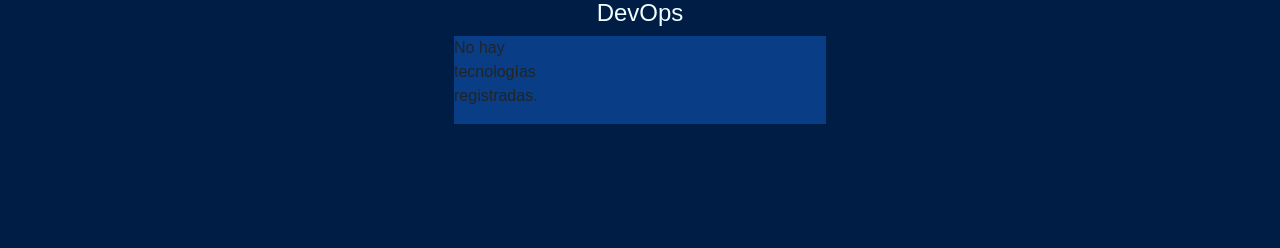
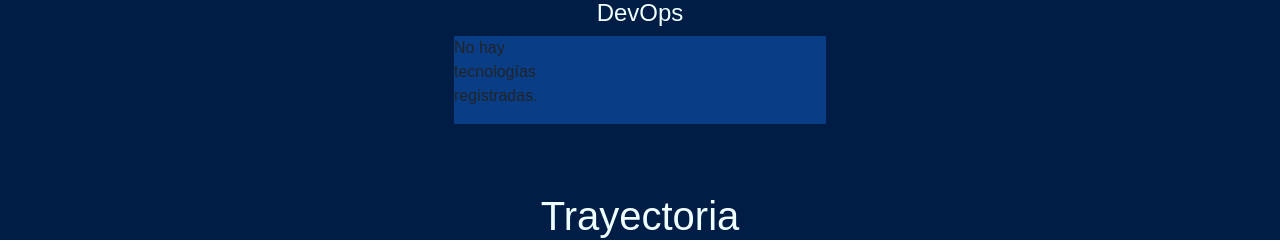
Before and after one commit to victsilva37/Portafolio-Web, a PHP site: page /main.php in a window 1280 px wide. Shown: the part 1797-2045 px from the top of the page. Before the commit the page ends 1921 px from the top, so only its background shows below. Run offline with PHP 8.4, Linux system fonts and the light colour scheme; data that the repository does not hold is empty; some web fonts are replaced.

Commit message:
Se empieza a realizar la sección Trayectoria

```diff
--- /dev/null
+++ b/components/trayectoria/trayectoria.css
@@ -0,0 +1,8 @@
+#tray-main-container{
+    background-color: #001D46;
+}
+
+#tray-main-container h1{
+    color: azure;
+    text-align: center;
+}
--- /dev/null
+++ b/components/trayectoria/trayectoria.php
@@ -0,0 +1,14 @@
+<!DOCTYPE html>
+<html lang="en">
+<head>
+    <meta charset="UTF-8">
+    <meta name="viewport" content="width=device-width, initial-scale=1.0">
+
+    <link rel="stylesheet" href="components/trayectoria/trayectoria.css">
+</head>
+<body>
+    <div id="tray-main-container">
+        <h1>Trayectoria</h1>
+    </div>
+</body>
+</html>
--- a/layouts/menu/menu.php
+++ b/layouts/menu/menu.php
@@ -17,7 +17,7 @@
         <a href="#inicio">INICIO</a>
         <a href="#sobre_mi">SOBRE MÍ</a>
         <a href="#tecnologias">TECNOLOGÍAS</a>
-        <a href="">TRAYECTORIA</a>
+        <a href="#trayectoria">TRAYECTORIA</a>
         <a href="">PROYECTOS</a>
         <a href="">CONTACTO</a>
     </nav>
--- a/main.php
+++ b/main.php
@@ -24,6 +24,10 @@
             <?php include 'components/tecnologias/tecnologias.php'?>
         </section>
 
+        <section id="trayectoria">
+            <?php include 'components/trayectoria/trayectoria.php'?>
+        </section>
+
 
     <script src="https://cdn.jsdelivr.net/npm/@popperjs/core@2.11.8/dist/umd/popper.min.js" integrity="sha384-I7E8VVD/ismYTF4hNIPjVp/Zjvgyol6VFvRkX/vR+Vc4jQkC+hVqc2pM8ODewa9r" crossorigin="anonymous"></script>
     <script src="https://cdn.jsdelivr.net/npm/bootstrap@5.3.6/dist/js/bootstrap.min.js" integrity="sha384-RuyvpeZCxMJCqVUGFI0Do1mQrods/hhxYlcVfGPOfQtPJh0JCw12tUAZ/Mv10S7D" crossorigin="anonymous"></script>
```
Also changed, not shown: assets/tecnologias/python.png (added).
